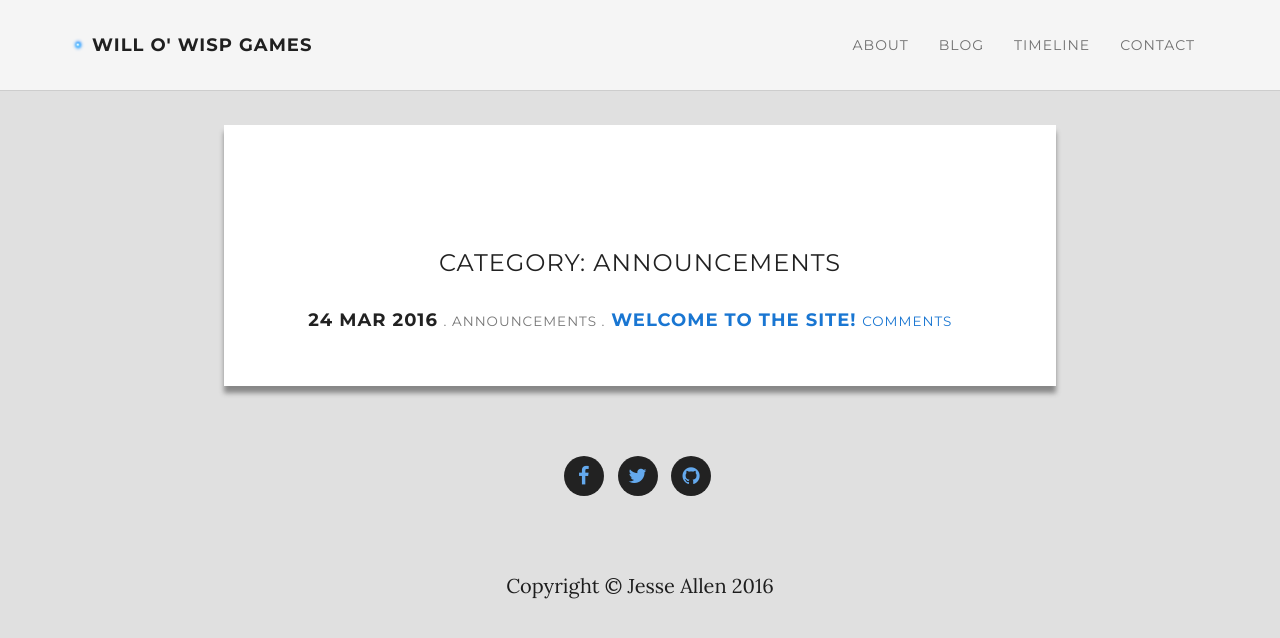
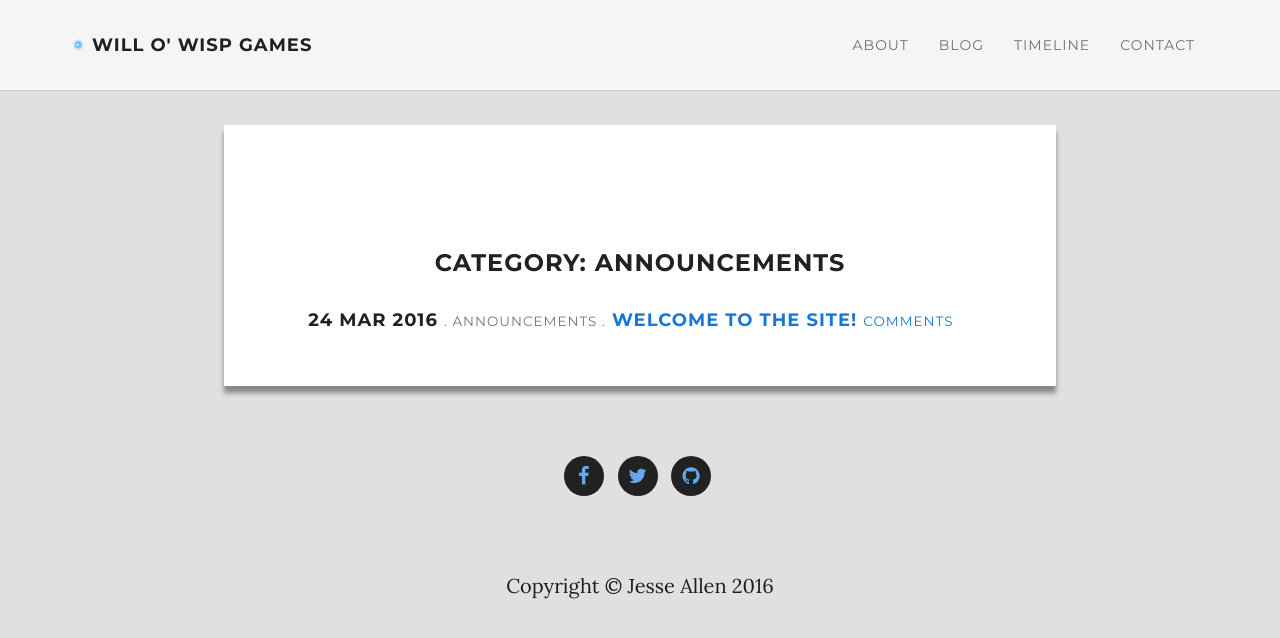
Before and after one commit to WilloWispGames/WilloWispGames.github.io, a Jekyll site: the page built from categories/announcements.html, in a window 1280 px wide and 900 px high. Shown: the top 638 px of the window. Built offline with Jekyll 4.4.1, drawn with Linux system fonts in a browser that asks for light colours; nearby versions of some CDN libraries.

Commit message:
h6 font tinker

```diff
--- a/css/grayscale.scss
+++ b/css/grayscale.scss
@@ -33,7 +33,8 @@ h6 {
     margin: 0 0 35px;
     text-transform: uppercase;
     font-family: "Montserrat","Helvetica Neue",Helvetica,Arial,sans-serif;
-    font-weight: 500; //700;
+    font-size: 17;
+    font-weight: 700;
     letter-spacing: 1px;
 }
 
```
